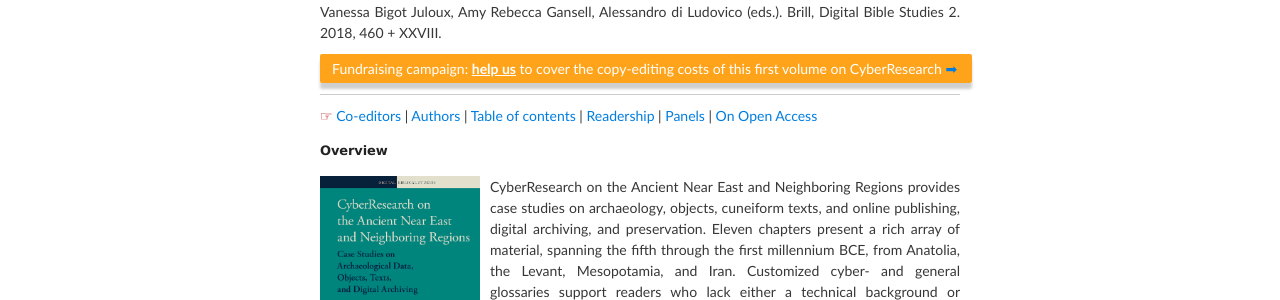
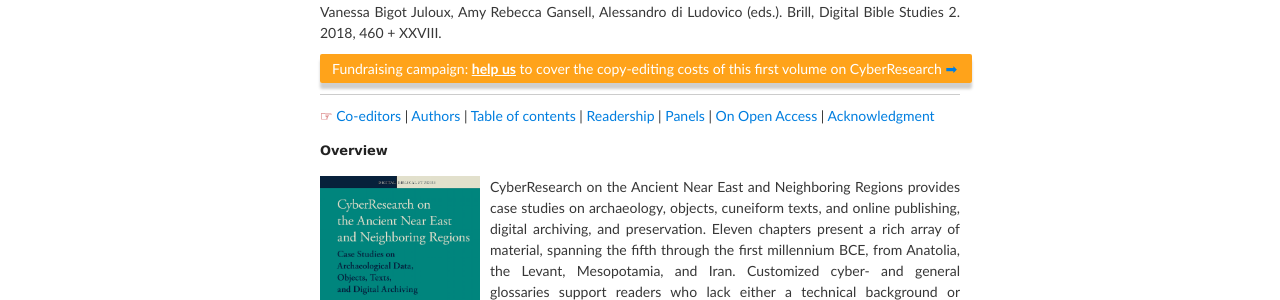
Before and after one commit to vbigot-juloux/ane-research-humanities, a Jekyll site: the page built from docs/CyberResearch-vol1.md, in a window 1280 px wide and 900 px high. Shown: the part 291-591 px from the top of the window. Built offline with Jekyll 4.4.1, drawn with Linux system fonts in a browser that asks for light colours; comment, search, counter and statistics services are not loaded; the repository's description, which GitHub fills in, is left out.

Commit message:
Update CyberResearch-vol1.md

```diff
--- a/docs/CyberResearch-vol1.md
+++ b/docs/CyberResearch-vol1.md
@@ -23,7 +23,7 @@ Vanessa Bigot Juloux, Amy Rebecca Gansell, Alessandro di Ludovico (eds.). Brill,
 <hr style="height:0; margin:0; background:transparent; border-bottom:0.5px solid #cccccc;" />
 
 <span style="border: 0">
-	<span style="color:#b30000; font-size: 14px;">&#9758;</span> <a href="#eds">Co-editors</a> | <a href="#authors">Authors</a> | <a href="#table-content">Table of contents</a> | <a href="#readership">Readership</a> | <a href="">Panels</a> | <a href="">On Open Access</a>
+	<span style="color:#b30000; font-size: 14px;">&#9758;</span> <a href="#eds">Co-editors</a> | <a href="#authors">Authors</a> | <a href="#table-content">Table of contents</a> | <a href="#readership">Readership</a> | <a href="">Panels</a> | <a href="">On Open Access</a> | <a href="#acknowledgment">Acknowledgment</a>
 </span>
 
 <h3>Overview</h3>
@@ -130,3 +130,5 @@ _by (surnames) alphabetic order_<br />
 
 <h3><a name="readership" style="color: black">Readership</a></h3>
 <p style="text-align: justify;">This volume will interest scholars and students of the ancient Near East as well as digital humanities researchers across disciplines.</p>
+
+<h3><a name="acknowledgment" style="color: black">Acknowledgment</a></h3>
```
